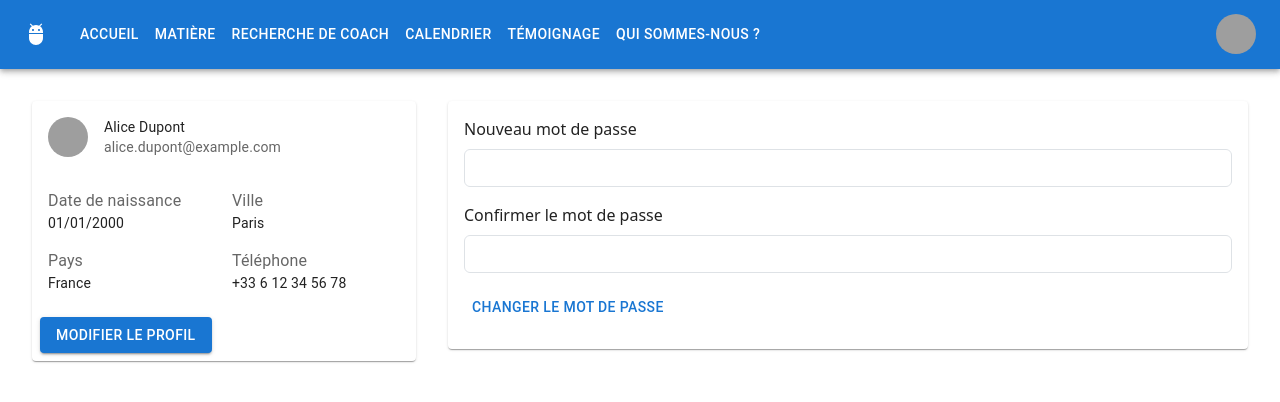
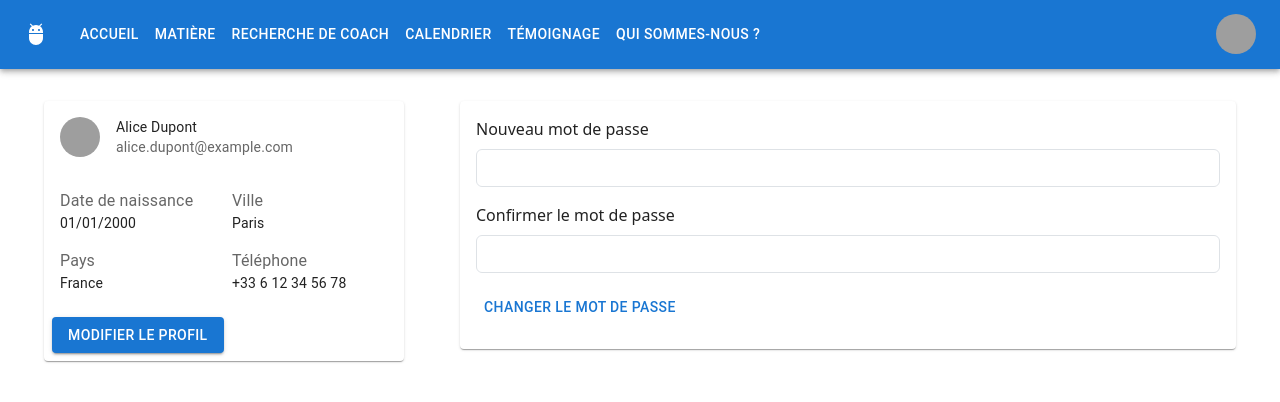
Before and after one commit to nualima/Skolea, a React (Create React App) app in the folder skolea-front/: page /profilePage in a window 1280 px wide. Shown: the top 402 px of the page. Built offline with nearby package versions, Linux system fonts and the light colour scheme; grey boxes are pictures that could not be loaded.

Commit message:
améliore le visuel de la profilPage

```diff
--- a/skolea-front/src/view/ProfileComponent.jsx
+++ b/skolea-front/src/view/ProfileComponent.jsx
@@ -46,7 +46,7 @@
 
 import React from 'react';
 import { Avatar, Box, Button, Card, CardActions, CardContent, CardHeader, Divider, Grid, Typography } from '@mui/material';
-import { Form, FormGroup, Input, Label, Navbar } from 'reactstrap';
+import { Form, FormGroup, Input, Label, Navbar, Container } from 'reactstrap';
 import { Link } from 'react-router-dom';
 
 import NavBar from '../components/NavBar';
@@ -54,7 +54,7 @@ import NavBar from '../components/NavBar';
 // Un composant pour afficher les informations de base de l'utilisateur
 const ProfileDetails = ({ user }) => {
   return (
-
+    <Container>
       <Card>
         <CardHeader
           avatar={<Avatar src={user.avatar} />}
@@ -103,6 +103,7 @@ const ProfileDetails = ({ user }) => {
           </Button>
         </CardActions>
       </Card>
+    </Container>
   );
 };
 
@@ -117,6 +118,7 @@ const PasswordForm = () => {
   };
 
   return (
+    <Container >
     <Card>
       <CardContent>
         <Form onSubmit={handleSubmit}>
@@ -146,6 +148,9 @@ const PasswordForm = () => {
         </Form>
       </CardContent>
     </Card>
+    </Container >
+
+
   );
 };
 
```
Lines whose indentation alone changed are shown as unchanged.
